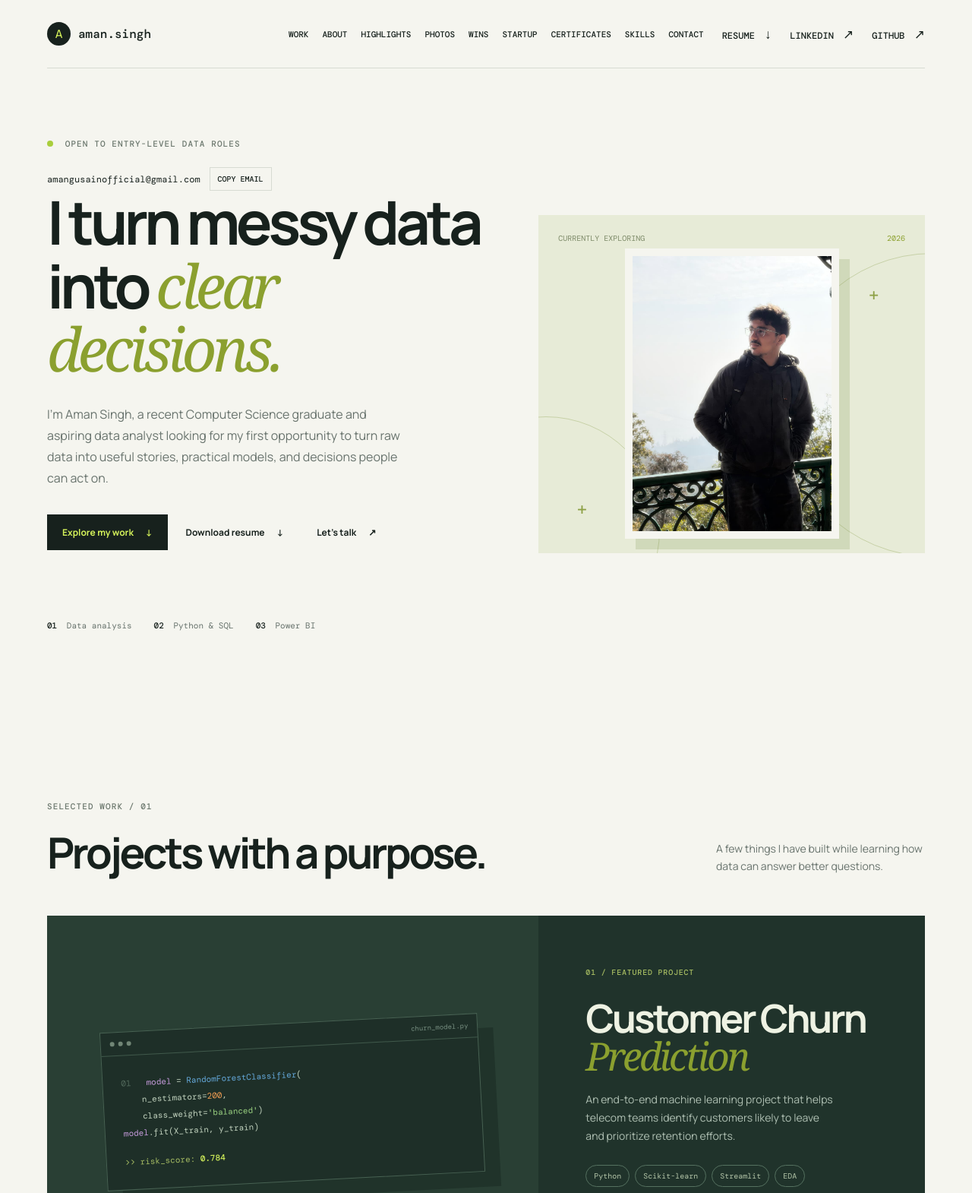
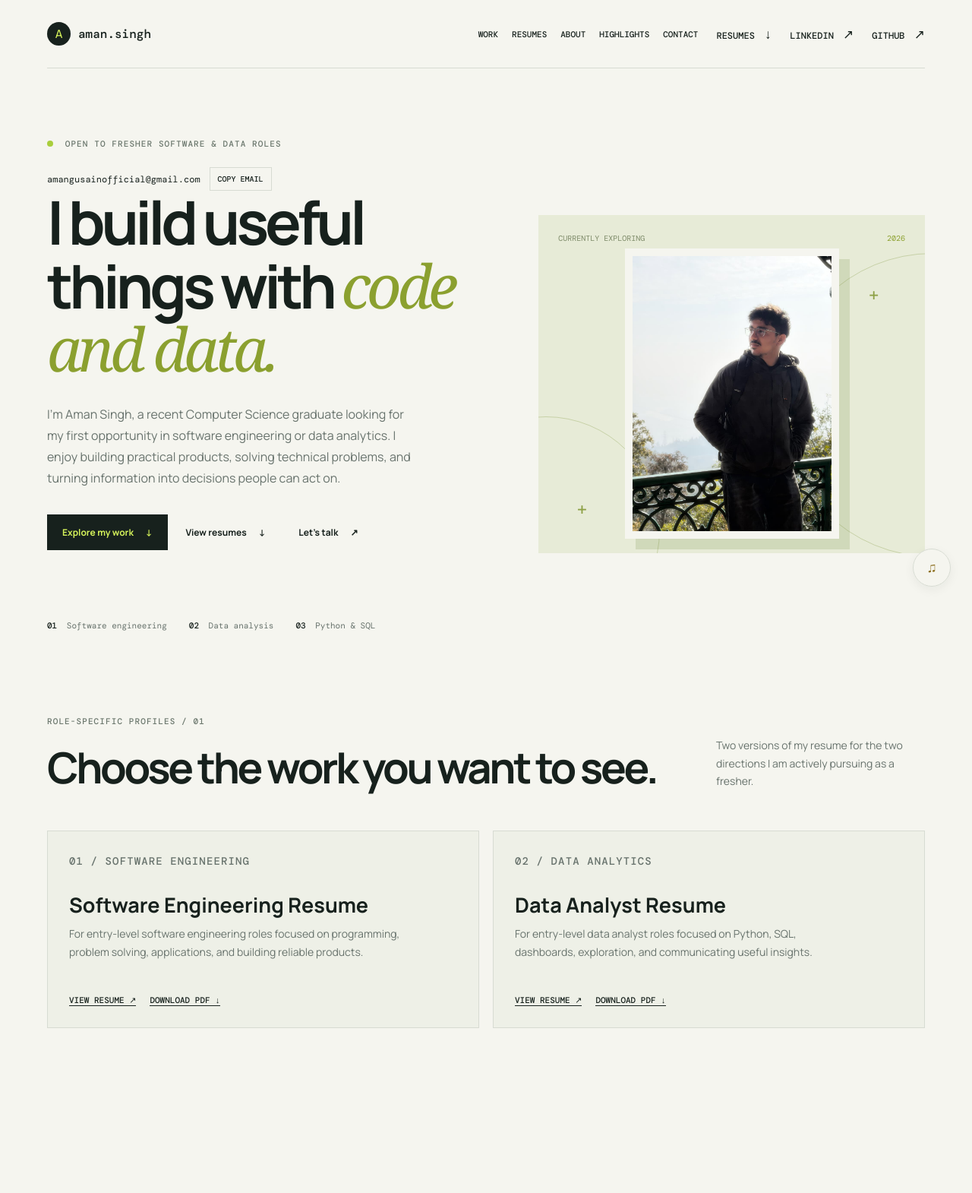
Before and after one commit to gusainaman07/aman-portfolio, a plain HTML site: page index.html in a window 1280 px wide. Shown: the top 1570 px of the page at 76% size. Drawn offline with nearby package versions, Linux system fonts and the light colour scheme.

Commit message:
New Update

```diff
--- a/index.html
+++ b/index.html
@@ -18,8 +18,8 @@
     .certificates-section{padding-top:0}.certificate-grid{display:grid;grid-template-columns:repeat(2,1fr);gap:18px}.certificate-card{border-top:1px solid var(--line);padding-top:16px}.certificate-card img{display:block;width:100%;height:360px;object-fit:contain;background:#e7ebd7;border:1px solid var(--line)}.certificate-card h3{margin:16px 0 8px;font-size:20px}.certificate-card p{margin:0 0 14px;color:var(--muted);font-size:13px;line-height:1.6}.certificate-link{font:500 11px "DM Mono",monospace;text-transform:uppercase;border-bottom:1px solid var(--ink)}@media(max-width:760px){.certificate-grid{grid-template-columns:1fr}.certificate-card img{height:320px}}
     .about-portrait{display:block;width:min(100%,360px);height:430px;object-fit:cover;object-position:center 28%;border:10px solid var(--ink);box-shadow:14px 14px 0 rgba(23,33,29,.15)}@media(max-width:760px){.about-portrait{width:220px;height:280px;margin:0 auto 35px}}
     .hero-contact{display:flex;align-items:center;gap:12px;margin-top:24px;color:var(--muted);font:12px "DM Mono",monospace}.hero-email{color:var(--ink)}.copy-email{border:1px solid var(--line);background:transparent;color:var(--ink);padding:8px 10px;font:500 10px "DM Mono",monospace;text-transform:uppercase;cursor:pointer}.copy-email:hover{background:var(--ink);color:var(--lime)}@media(max-width:760px){.hero-contact{align-items:flex-start;flex-direction:column;gap:8px}.hero-email{font-size:11px}}
-    .role-summary{margin:0 0 30px;color:var(--ink);font:500 11px "DM Mono",monospace;letter-spacing:.04em;text-transform:uppercase}.role-summary span{color:var(--muted);margin-right:8px}@media(max-width:760px){.site-nav{max-height:calc(100vh - 76px);overflow-y:auto}}
-    @media(min-width:761px){.site-header{gap:24px}.site-nav{gap:18px;font-size:11px}}
+    .role-summary{margin:0 0 30px;color:var(--ink);font:500 11px "DM Mono",monospace;letter-spacing:.04em;text-transform:uppercase}.role-summary span{color:var(--muted);margin-right:8px}.resume-section{padding-top:0}.resume-grid{display:grid;grid-template-columns:repeat(2,1fr);gap:18px}.resume-card{border:1px solid var(--line);padding:28px;background:#eef0e7;display:flex;flex-direction:column;min-height:260px}.resume-card .project-number{margin-bottom:30px}.resume-card h3{margin:0 0 12px;font-size:27px;line-height:1.1}.resume-card p{margin:0;color:var(--muted);font-size:14px;line-height:1.7;max-width:440px}.resume-actions{display:flex;gap:18px;flex-wrap:wrap;margin-top:auto;padding-top:30px}.resume-actions a{font:500 11px "DM Mono",monospace;text-transform:uppercase;border-bottom:1px solid var(--ink)}@media(max-width:760px){.site-nav{max-height:calc(100vh - 76px);overflow-y:auto}.resume-grid{grid-template-columns:1fr}.resume-card{min-height:230px}}
+    @media(min-width:761px){.site-header{gap:24px}.site-nav{gap:18px;font-size:11px}}.music-player{position:fixed;right:28px;bottom:28px;z-index:10}.music-toggle{display:grid;place-items:center;width:50px;height:50px;border:1px solid var(--line);border-radius:50%;background:rgba(245,245,239,.92);color:#8b6d1c;padding:0;cursor:pointer;font:500 10px "DM Mono",monospace;text-transform:uppercase;box-shadow:0 4px 14px rgba(23,33,29,.06)}.music-toggle:hover,.music-toggle[aria-pressed="true"]{background:var(--ink);color:var(--lime)}.music-icon{font-size:18px;line-height:1}.music-player audio{display:none}.music-player #music-label{position:absolute;width:1px;height:1px;overflow:hidden;clip:rect(0 0 0 0);white-space:nowrap}.end-scene{padding:0 0 34px;text-align:center;transform:translateY(-55px)}.end-scene img{display:block;width:min(100%,400px);height:auto;margin:0 auto;image-rendering:pixelated}.end-scene figcaption{margin-top:10px;color:var(--muted);font:10px "DM Mono",monospace;letter-spacing:.08em;text-transform:uppercase}@media(max-width:760px){.music-player{right:18px;bottom:18px}.end-scene{padding-bottom:26px;transform:translateY(-32px)}.end-scene img{width:min(100%,320px)}}
   </style>
 </head>
 <body>
@@ -29,16 +29,12 @@
       <button class="menu-toggle" type="button" aria-expanded="false" aria-controls="site-nav">Menu</button>
       <nav id="site-nav" class="site-nav" aria-label="Main navigation">
         <a href="#work">Work</a>
+        <a href="#resumes">Resumes</a>
         <a href="#about">About</a>
         <a href="#highlights">Highlights</a>
-        <a href="#hackathon-gallery">Photos</a>
-        <a href="#achievements">Wins</a>
-        <a href="#startup-uttarakhand">Startup</a>
-        <a href="#certificates">Certificates</a>
-        <a href="#skills">Skills</a>
         <a href="#contact">Contact</a>
       </nav>
-      <a class="header-link" href="my_resume's/Aman_Singh_Resume (5).pdf" download>Resume <span>&darr;</span></a>
+      <a class="header-link" href="#resumes">Resumes <span>&darr;</span></a>
       <a class="header-link" href="https://www.linkedin.com/in/aman-singh-a9b589357/" target="_blank" rel="noreferrer">LinkedIn <span>&nearr;</span></a>
       <a class="header-link" href="https://github.com/gusainaman07" target="_blank" rel="noreferrer">GitHub <span>&nearr;</span></a>
     </header>
@@ -46,19 +42,19 @@
     <main id="top">
       <section class="hero section">
         <div class="hero-copy">
-          <p class="eyebrow"><span class="status-dot"></span> Open to entry-level data roles</p>
+          <p class="eyebrow"><span class="status-dot"></span> Open to fresher software & data roles</p>
           <div class="hero-contact"><span class="hero-email">amangusainofficial@gmail.com</span><button class="copy-email" type="button" data-email="amangusainofficial@gmail.com">Copy email</button></div>
-          <h1>I turn messy data into <em>clear decisions.</em></h1>
-          <p class="hero-text">I’m Aman Singh, a recent Computer Science graduate and aspiring data analyst looking for my first opportunity to turn raw data into useful stories, practical models, and decisions people can act on.</p>
+          <h1>I build useful things with <em>code and data.</em></h1>
+          <p class="hero-text">I’m Aman Singh, a recent Computer Science graduate looking for my first opportunity in software engineering or data analytics. I enjoy building practical products, solving technical problems, and turning information into decisions people can act on.</p>
           <div class="hero-actions">
             <a class="button button-primary" href="#work">Explore my work <span>&darr;</span></a>
-            <a class="button button-quiet" href="my_resume's/Aman_Singh_Resume (5).pdf" download>Download resume <span>&darr;</span></a>
+            <a class="button button-quiet" href="#resumes">View resumes <span>&darr;</span></a>
             <a class="button button-quiet" href="#contact">Let's talk <span>&nearr;</span></a>
           </div>
           <div class="hero-meta">
-            <span><strong>01</strong> Data analysis</span>
-            <span><strong>02</strong> Python & SQL</span>
-            <span><strong>03</strong> Power BI</span>
+            <span><strong>01</strong> Software engineering</span>
+            <span><strong>02</strong> Data analysis</span>
+            <span><strong>03</strong> Python & SQL</span>
           </div>
         </div>
         <div class="hero-art" aria-label="Decorative data visualization">
@@ -68,10 +64,18 @@
         </div>
       </section>
 
+      <section id="resumes" class="section resume-section">
+        <div class="section-heading"><div><p class="eyebrow">Role-specific profiles / 01</p><h2>Choose the work you want to see.</h2></div><p class="section-intro">Two versions of my resume for the two directions I am actively pursuing as a fresher.</p></div>
+        <div class="resume-grid">
+          <article class="resume-card"><p class="project-number">01 / SOFTWARE ENGINEERING</p><h3>Software Engineering Resume</h3><p>For entry-level software engineering roles focused on programming, problem solving, applications, and building reliable products.</p><div class="resume-actions"><a href="my_resume's/aman-main.pdf" target="_blank" rel="noreferrer">View resume <span>&nearr;</span></a><a href="my_resume's/aman-main.pdf" download>Download PDF <span>&darr;</span></a></div></article>
+          <article class="resume-card"><p class="project-number">02 / DATA ANALYTICS</p><h3>Data Analyst Resume</h3><p>For entry-level data analyst roles focused on Python, SQL, dashboards, exploration, and communicating useful insights.</p><div class="resume-actions"><a href="my_resume's/Aman_Singh_Resume (5) (3).pdf" target="_blank" rel="noreferrer">View resume <span>&nearr;</span></a><a href="my_resume's/Aman_Singh_Resume (5) (3).pdf" download>Download PDF <span>&darr;</span></a></div></article>
+        </div>
+      </section>
+
       <section id="work" class="section work-section">
         <div class="section-heading">
           <div><p class="eyebrow">Selected work / 01</p><h2>Projects with a purpose.</h2></div>
-          <p class="section-intro">A few things I have built while learning how data can answer better questions.</p>
+          <p class="section-intro">A mix of software, machine learning, and data projects built to answer real questions and solve practical problems.</p>
         </div>
         <article class="featured-project">
           <div class="project-visual">
@@ -169,14 +173,19 @@
 
       <section id="skills" class="section skills-section">
         <div class="section-heading"><div><p class="eyebrow">Toolkit / 03</p><h2>Tools I reach for.</h2></div><p class="section-intro">A growing set of tools for exploring, explaining, and shipping ideas.</p></div>
-        <div class="skills-list"><div><span>01</span><h3>Data & analysis</h3><p>Python · Pandas · NumPy · SQL · Excel · Statistical analysis</p></div><div><span>02</span><h3>Visualization</h3><p>Power BI · Matplotlib · Seaborn · Dashboard development</p></div><div><span>03</span><h3>Machine learning</h3><p>Scikit-learn · Logistic regression · Random Forest · Predictive modeling</p></div><div><span>04</span><h3>Tools & workflow</h3><p>Jupyter Notebook · Git · GitHub · VS Code · Streamlit</p></div></div>
+        <div class="skills-list"><div><span>01</span><h3>Software engineering</h3><p>Python · C++ · JavaScript · Problem solving · OOP · Application development</p></div><div><span>02</span><h3>Data & analysis</h3><p>Python · Pandas · NumPy · SQL · Excel · Statistical analysis</p></div><div><span>03</span><h3>Visualization & ML</h3><p>Power BI · Matplotlib · Seaborn · Scikit-learn · Predictive modeling</p></div><div><span>04</span><h3>Tools & workflow</h3><p>Git · GitHub · VS Code · Jupyter Notebook · Streamlit · APIs</p></div></div>
       </section>
 
       <section id="contact" class="section contact-section">
         <p class="eyebrow">Have a question? / 04</p><h2>Let's make something<br><em>meaningful.</em></h2><p>Whether you want to discuss data, a project, or an opportunity, I would love to hear from you.</p><a class="contact-email" href="https://mail.google.com/mail/?view=cm&amp;fs=1&amp;to=amangusainofficial@gmail.com" target="_blank" rel="noreferrer">amangusainofficial@gmail.com <span>&nearr;</span></a><div class="contact-socials"><a href="https://github.com/gusainaman07" target="_blank" rel="noreferrer">GitHub</a><a href="https://www.linkedin.com/in/aman-singh-a9b589357/" target="_blank" rel="noreferrer">LinkedIn</a><a href="#top">Back to top &uarr;</a></div>
       </section>
     </main>
-    <footer><span>© 2026 Aman</span><span>Aspiring Data Analyst · Python · SQL · Power BI</span></footer>
+    <div class="music-player">
+      <button id="music-toggle" class="music-toggle" type="button" aria-label="Play background music" aria-pressed="false"><span class="music-icon">&#9835;</span><span id="music-label">Play music</span></button>
+      <audio id="background-music" loop preload="metadata" src="background-music/portfolio-music.mp3"></audio>
+    </div>
+    <figure class="end-scene"><img src="gif-image/duel.gif" alt="Pixel-art duel animation"><figcaption>Until the next build</figcaption></figure>
+    <footer><span>© 2026 Aman</span><span>Software Engineering · Data Analytics · Python · SQL</span></footer>
   </div>
   <script src="script.js"></script>
 </body>
```
Also changed, not shown: script.js (+18 -0 lines), gif-image/duel.gif (added), 4 other files.
